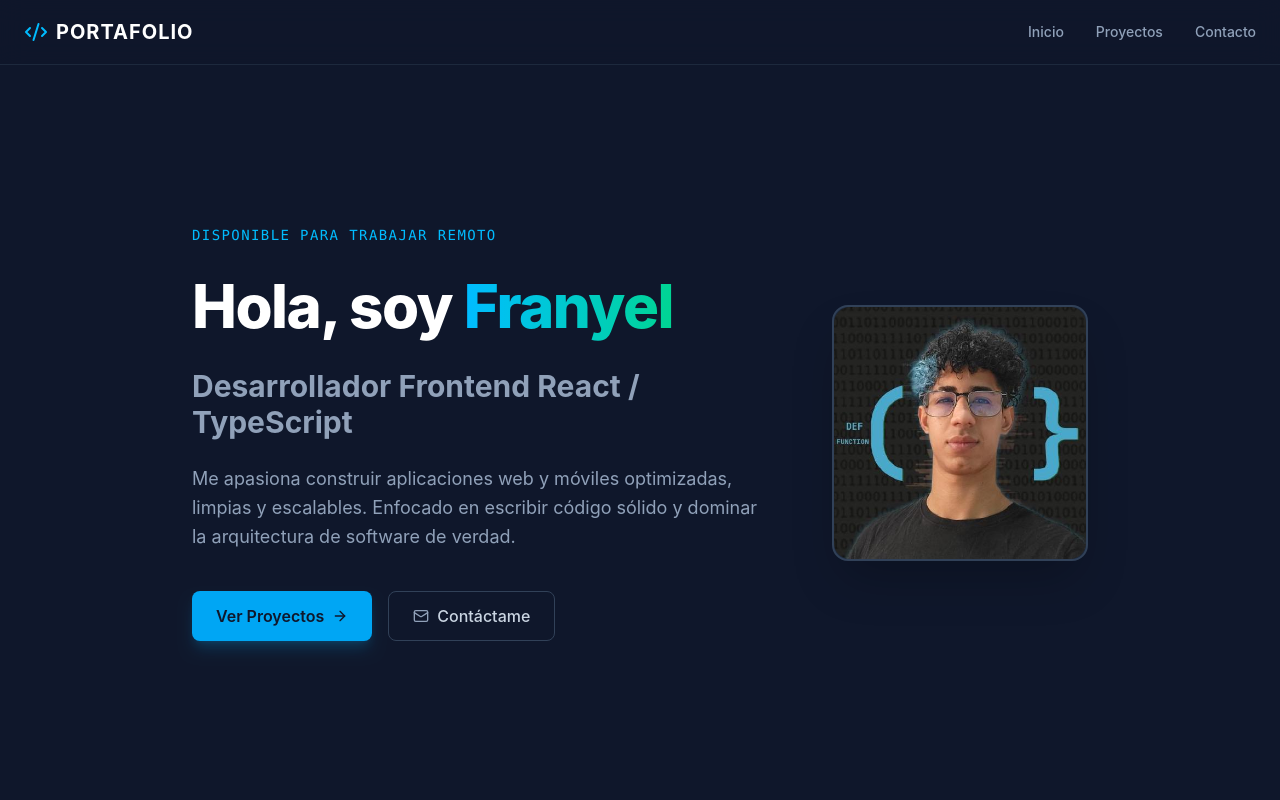
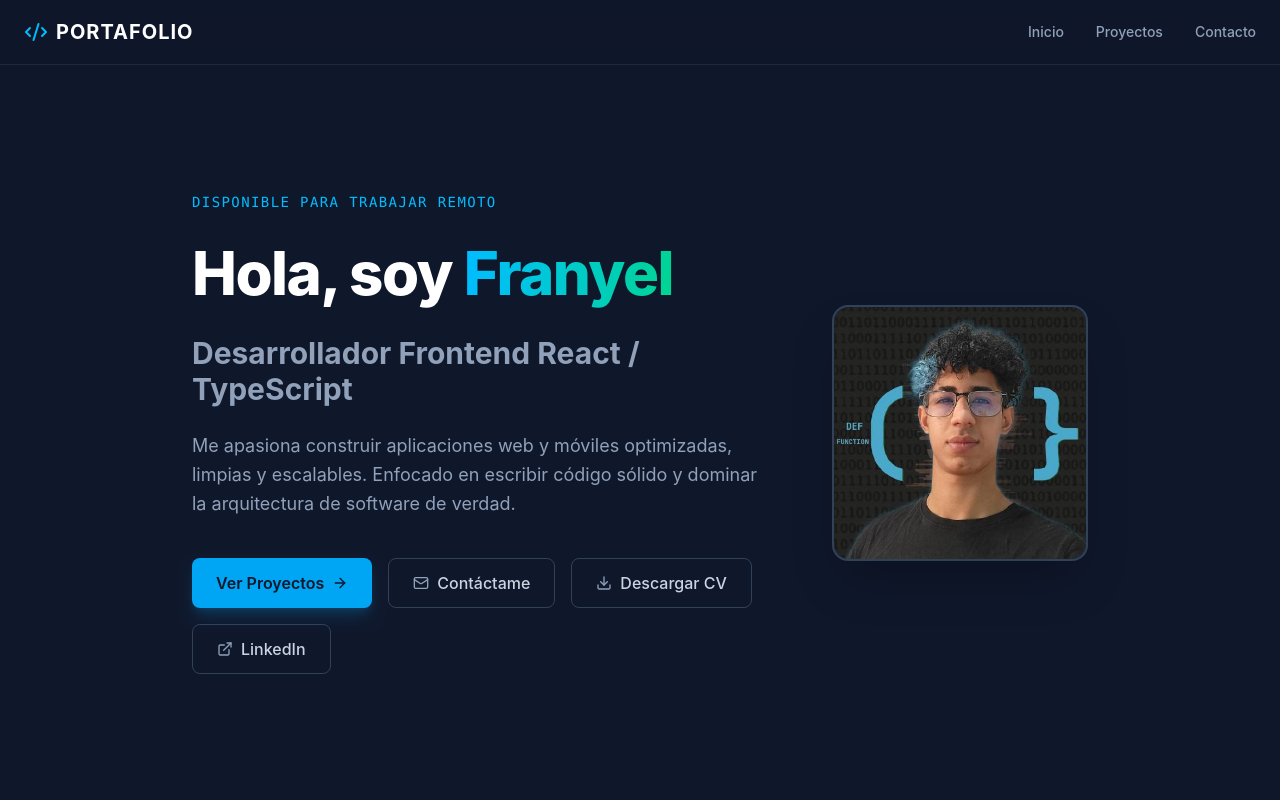
Before and after one commit to FranyelPacheco/mi-portafolio, a React (Vite) app: page / in a window 1280 px wide. Shown: the top 800 px of the page. Built offline with nearby package versions, Linux system fonts and the light colour scheme.

Commit message:
feat: agregar links de CV y LinkedIn

```diff
--- a/src/views/Home/Home.tsx
+++ b/src/views/Home/Home.tsx
@@ -1,5 +1,5 @@
 import { useNavigate } from "react-router-dom";
-import { ArrowRight, Mail } from "lucide-react";
+import { ArrowRight, Mail, Download, ExternalLink } from "lucide-react";
 import Skills from "../../components/layout/Skills";
 import About from "../../components/common/About";
 import avatar from "../../assets/avatar.jpg";
@@ -52,6 +52,25 @@ const Home = () => {
                 <Mail className="w-4 h-4 text-slate-400" />
                 Contáctame
               </button>
+
+              <a
+                href="/CV.pdf"
+                download
+                className="flex items-center gap-2 px-6 py-3 border border-slate-700 hover:border-slate-500 text-slate-300 font-medium rounded-lg transition-all hover:bg-slate-800/40"
+              >
+                <Download className="w-4 h-4 text-slate-400" />
+                Descargar CV
+              </a>
+
+              <a
+                href="https://www.linkedin.com/in/franyel-franyel/"
+                target="_blank"
+                rel="noopener noreferrer"
+                className="flex items-center gap-2 px-6 py-3 border border-slate-700 hover:border-slate-500 text-slate-300 font-medium rounded-lg transition-all hover:bg-slate-800/40"
+              >
+                <ExternalLink className="w-4 h-4 text-slate-400" />
+                LinkedIn
+              </a>
             </div>
           </div>
 
```
